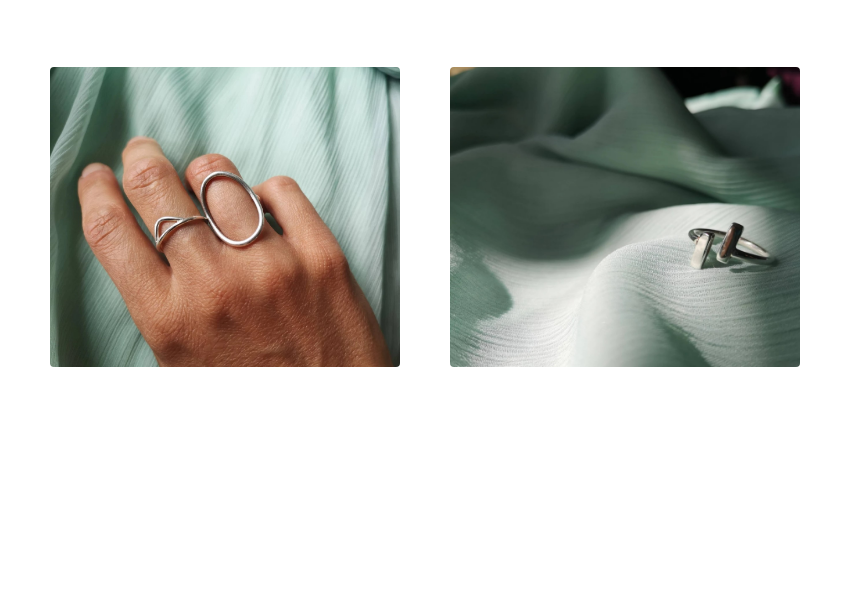
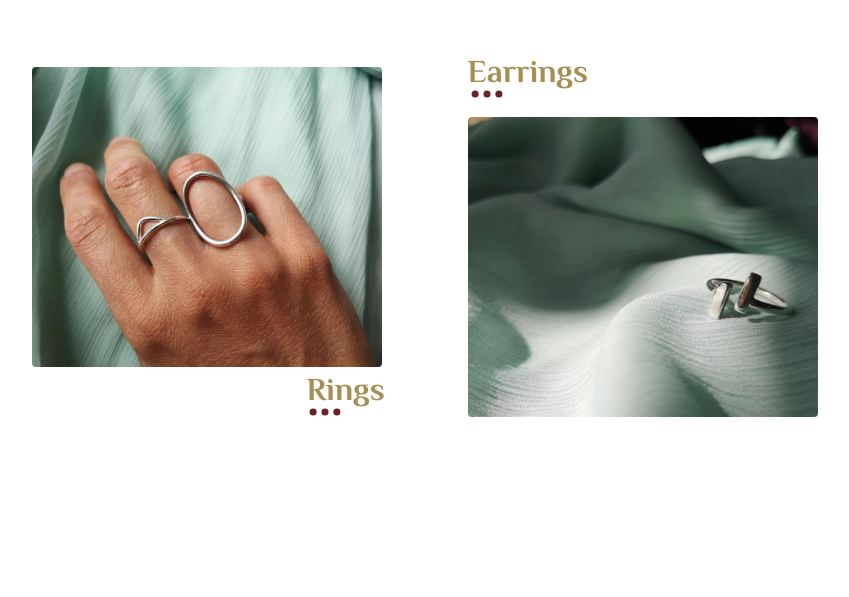
Before and after one commit to joeAmc/midas, a React (Create React App) app: page / in a window 1280 px wide. Shown: the part 883-1480 px from the top of the page, without its empty margins (215-1064 px from the left). Built offline with nearby package versions, Linux system fonts and the light colour scheme.

Commit message:
collections content layout and style

```diff
--- a/src/App.css
+++ b/src/App.css
@@ -1,11 +1,11 @@
 @import url("https://fonts.googleapis.com/css2?family=El+Messiri:wght@400;500;700&display=swap");
-
 
 * {
   box-sizing: border-box;
   margin: 0;
   padding: 0;
   font-family: sans-serif;
+  text-decoration: none;
 }
 
 :root {
--- a/src/components/Collections/Collections.jsx
+++ b/src/components/Collections/Collections.jsx
@@ -3,6 +3,7 @@ import "../Collections/collections.css";
 import { Link } from "react-router-dom";
 import Ring from "../../assets/midas rings.jpg";
 import Earring from "../../assets/midas earrings.jpg";
+import { BsThreeDots } from "react-icons/bs";
 
 const Collections = () => {
   return (
@@ -10,22 +11,36 @@ const Collections = () => {
       data-aos="fade"
       // data-aos-anchor-placement="top-center"
 
-      data-aos-duration="700"
+      data-aos-duration="800"
       // data-aos-offset="100"
       id="collections"
     >
       <div className="spacer"></div>
       {/* <h2>See Collection</h2> */}
+      {/* <div className="collections-container"> */}
+      <div className="rings-container">
         <Link to="/rings">
+          <div className="rings-h1">
+            <h1>Rings</h1>
+            <BsThreeDots />
+          </div>
           <div className="rings">
             <img src={Ring} alt="" />
           </div>
         </Link>
+      </div>
+      <div className="earrings-container">
         <Link to="/earrings">
           <div className="earrings">
             <img src={Earring} alt="" />
           </div>
+          <div className="earring-h1">
+            <h1>Earrings</h1>
+            <BsThreeDots />
+          </div>
         </Link>
+      </div>
+      {/* </div> */}
     </section>
   );
 };
--- a/src/components/Collections/collections.css
+++ b/src/components/Collections/collections.css
@@ -1,19 +1,36 @@
-#collections {
+section {
   position: relative;
+  /* height: 100vh;
+  /* width: 100vw; */
+}
+
+.rings-container {
+  position: absolute;
+  top: 150px;
+  left: 33%;
+  transform: translate(-50%, 0);
+}
+
+.earrings-container {
+  position: absolute;
+  left: 67%;
+  top: 200px;
+  transform: translate(-50%, 0);
+  /* left: 100px; */
 }
 
 .rings {
-  position: absolute;
+  /* position: absolute; */
   height: 300px;
   width: 350px;
   border-radius: 4px;
   overflow: hidden;
-  top: 150px;
+  /* top: 90px;
 
   left: 0;
   right: 400px;
   margin-left: auto;
-  margin-right: auto;
+  margin-right: auto; */
   /* background-color: black; */
 }
 
@@ -23,23 +40,59 @@
   cursor: pointer;
 }
 
+.rings-h1 {
+  display: flex;
+  flex-direction: column;
+
+  justify-content: center;
+  position: absolute;
+  width: 154px;
+  bottom: -50px;
+  left: 274px;
+  /* z-index: 50; */
+}
+
+.rings-h1 svg {
+  position: absolute;
+  bottom: -14px;
+  left: 0;
+  font-size: 38px;
+  color: var(--accent-color);
+}
+
 .earrings {
-  position: absolute;
+  /* position: absolute; */
   height: 300px;
   width: 350px;
   border-radius: 4px;
   overflow: hidden;
   /* bottom: 150px; */
-  top: 150px;
-
-  left: 400px;
-  right: 0;
-  margin-left: auto;
-  margin-right: auto;
 }
 
 .earrings img {
   height: 320px;
   width: auto;
   cursor: pointer;
+  z-index: -1;
 }
+
+.earring-h1 {
+  display: flex;
+  flex-direction: column;
+
+  justify-content: center;
+  position: absolute;
+  width: 154px;
+  top: -68px;
+  left: 0px;
+
+  /* z-index: 50; */
+}
+
+.earring-h1 svg {
+  position: absolute;
+  bottom: -14px;
+  left: 0;
+  font-size: 38px;
+  color: var(--accent-color);
+}
--- a/src/components/Contact/Contact.jsx
+++ b/src/components/Contact/Contact.jsx
@@ -4,7 +4,7 @@ import { BsThreeDots } from "react-icons/bs";
 
 const Contact = () => {
   return (
-    <section data-aos="fade" data-aos-duration="700" id="contact">
+    <section data-aos="fade" data-aos-duration="800" id="contact">
       <div className="spacer"></div>
       <div
         // data-aos-anchor="#contact"
```
Lines whose indentation alone changed are shown as unchanged.
